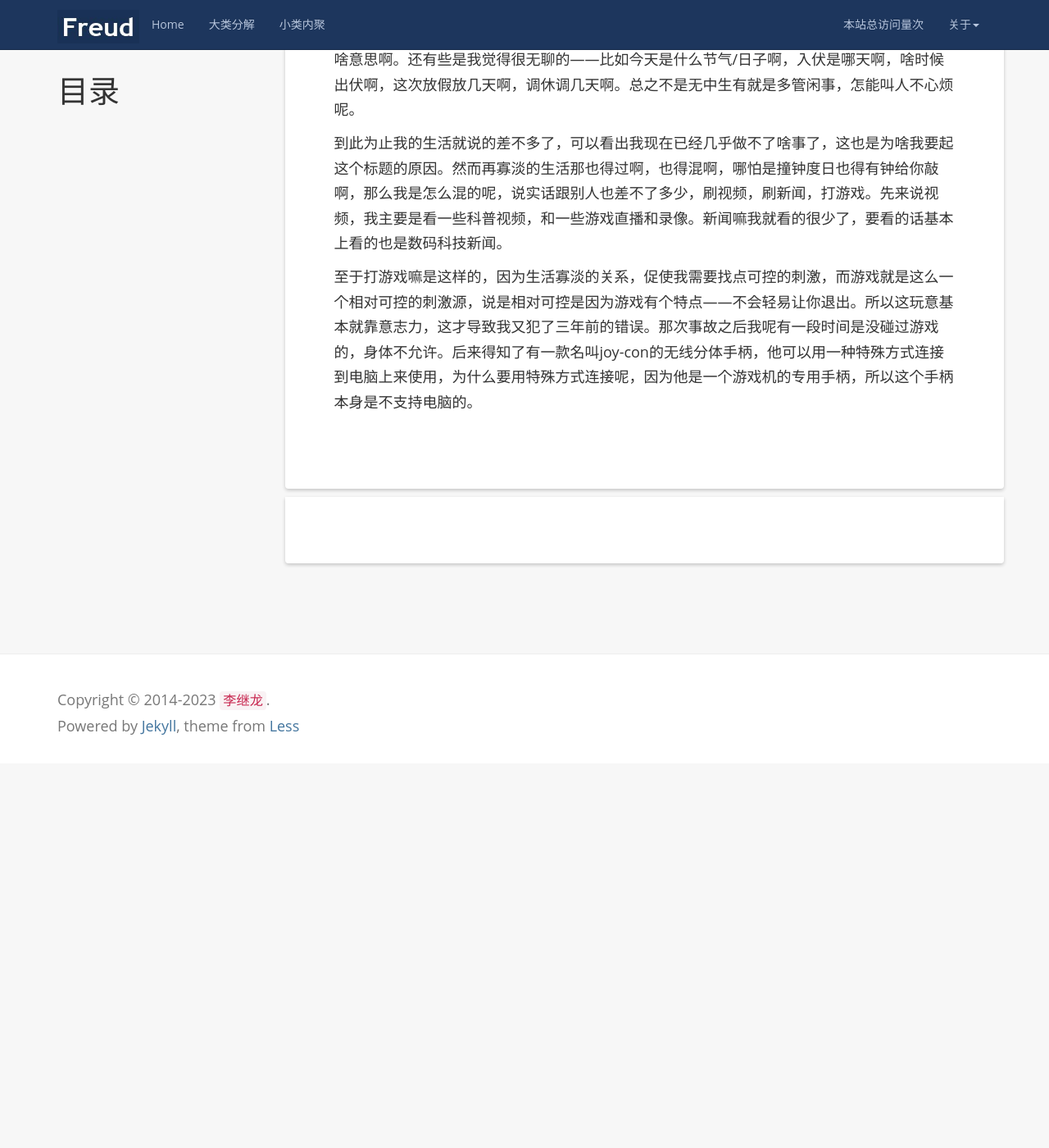
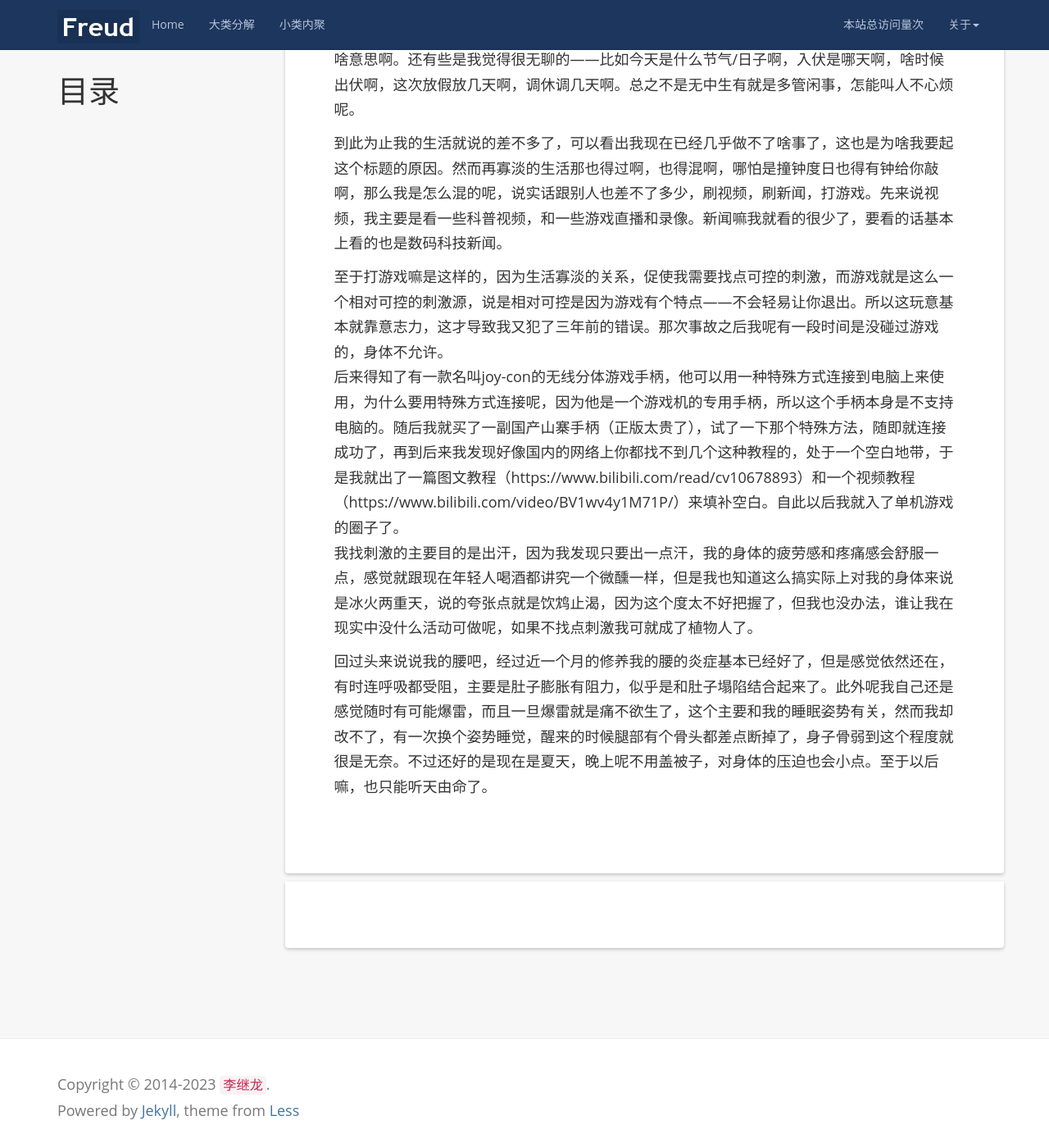
Before and after one commit to kljzndx/My-Blog, a Jekyll site: the page built from _posts/2023-06-27-百无聊赖的生活.md, in a window 1280 px wide and 1400 px high, scrolled down 4908 px. Shown: the whole window at 82% size. Built offline with Jekyll 4.4.1, drawn with Linux system fonts in a browser that asks for light colours; nearby versions of some CDN libraries; comment, search, counter and statistics services are not loaded; before the commit the page ends 5839 px from its top, so only the background shows below that.

Commit message:
同步写作进度

```diff
--- a/_posts/2023-06-27-百无聊赖的生活.md
+++ b/_posts/2023-06-27-百无聊赖的生活.md
@@ -68,4 +68,8 @@ tags: [随便写写]
 
 到此为止我的生活就说的差不多了，可以看出我现在已经几乎做不了啥事了，这也是为啥我要起这个标题的原因。然而再寡淡的生活那也得过啊，也得混啊，哪怕是撞钟度日也得有钟给你敲啊，那么我是怎么混的呢，说实话跟别人也差不了多少，刷视频，刷新闻，打游戏。先来说视频，我主要是看一些科普视频，和一些游戏直播和录像。新闻嘛我就看的很少了，要看的话基本上看的也是数码科技新闻。
 
-至于打游戏嘛是这样的，因为生活寡淡的关系，促使我需要找点可控的刺激，而游戏就是这么一个相对可控的刺激源，说是相对可控是因为游戏有个特点——不会轻易让你退出。所以这玩意基本就靠意志力，这才导致我又犯了三年前的错误。那次事故之后我呢有一段时间是没碰过游戏的，身体不允许。后来得知了有一款名叫joy-con的无线分体手柄，他可以用一种特殊方式连接到电脑上来使用，为什么要用特殊方式连接呢，因为他是一个游戏机的专用手柄，所以这个手柄本身是不支持电脑的。
+至于打游戏嘛是这样的，因为生活寡淡的关系，促使我需要找点可控的刺激，而游戏就是这么一个相对可控的刺激源，说是相对可控是因为游戏有个特点——不会轻易让你退出。所以这玩意基本就靠意志力，这才导致我又犯了三年前的错误。那次事故之后我呢有一段时间是没碰过游戏的，身体不允许。
+后来得知了有一款名叫joy-con的无线分体游戏手柄，他可以用一种特殊方式连接到电脑上来使用，为什么要用特殊方式连接呢，因为他是一个游戏机的专用手柄，所以这个手柄本身是不支持电脑的。随后我就买了一副国产山寨手柄（正版太贵了），试了一下那个特殊方法，随即就连接成功了，再到后来我发现好像国内的网络上你都找不到几个这种教程的，处于一个空白地带，于是我就出了一篇图文教程（https://www.bilibili.com/read/cv10678893）和一个视频教程（https://www.bilibili.com/video/BV1wv4y1M71P/）来填补空白。自此以后我就入了单机游戏的圈子了。
+我找刺激的主要目的是出汗，因为我发现只要出一点汗，我的身体的疲劳感和疼痛感会舒服一点，感觉就跟现在年轻人喝酒都讲究一个微醺一样，但是我也知道这么搞实际上对我的身体来说是冰火两重天，说的夸张点就是饮鸩止渴，因为这个度太不好把握了，但我也没办法，谁让我在现实中没什么活动可做呢，如果不找点刺激我可就成了植物人了。
+
+回过头来说说我的腰吧，经过近一个月的修养我的腰的炎症基本已经好了，但是感觉依然还在，有时连呼吸都受阻，主要是肚子膨胀有阻力，似乎是和肚子塌陷结合起来了。此外呢我自己还是感觉随时有可能爆雷，而且一旦爆雷就是痛不欲生了，这个主要和我的睡眠姿势有关，然而我却改不了，有一次换个姿势睡觉，醒来的时候腿部有个骨头都差点断掉了，身子骨弱到这个程度就很是无奈。不过还好的是现在是夏天，晚上呢不用盖被子，对身体的压迫也会小点。至于以后嘛，也只能听天由命了。
```
